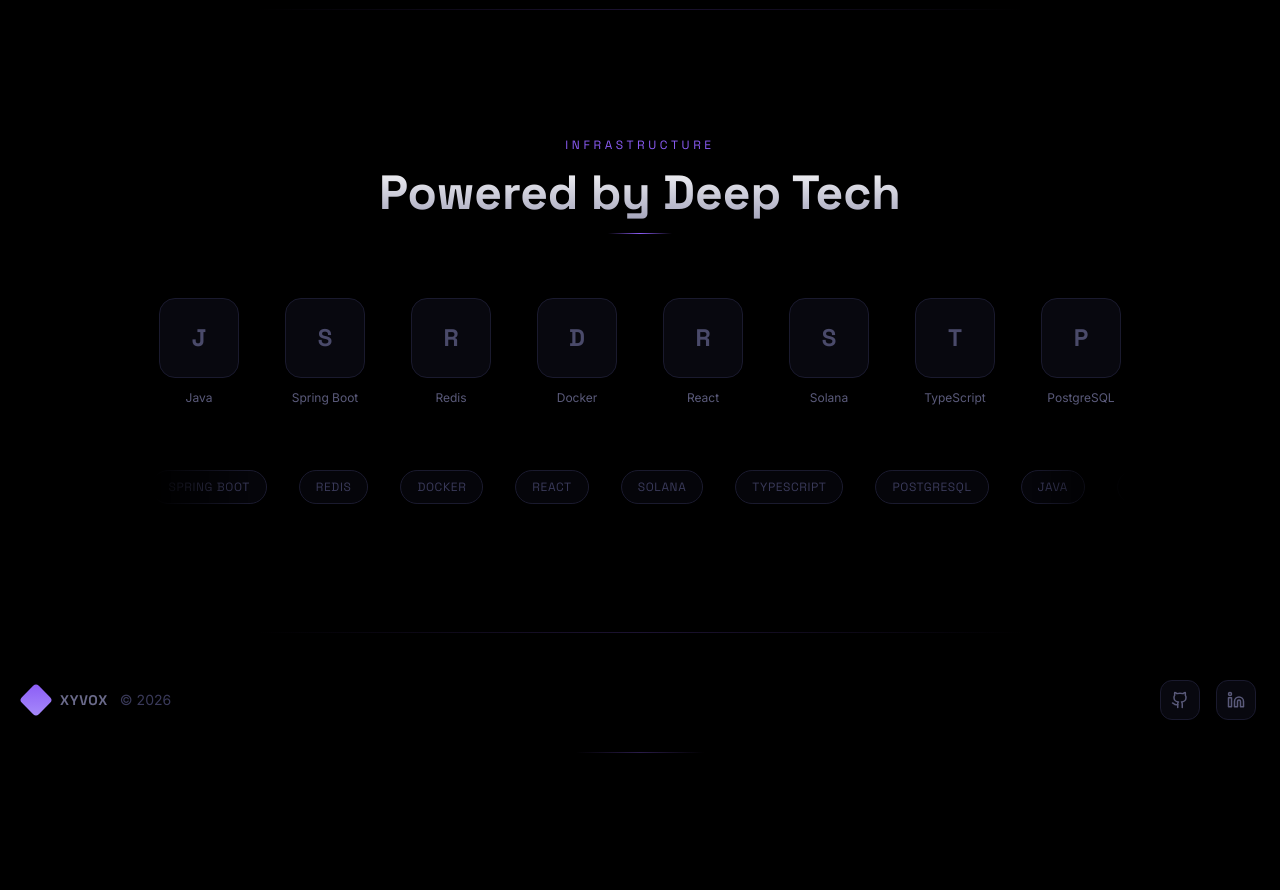
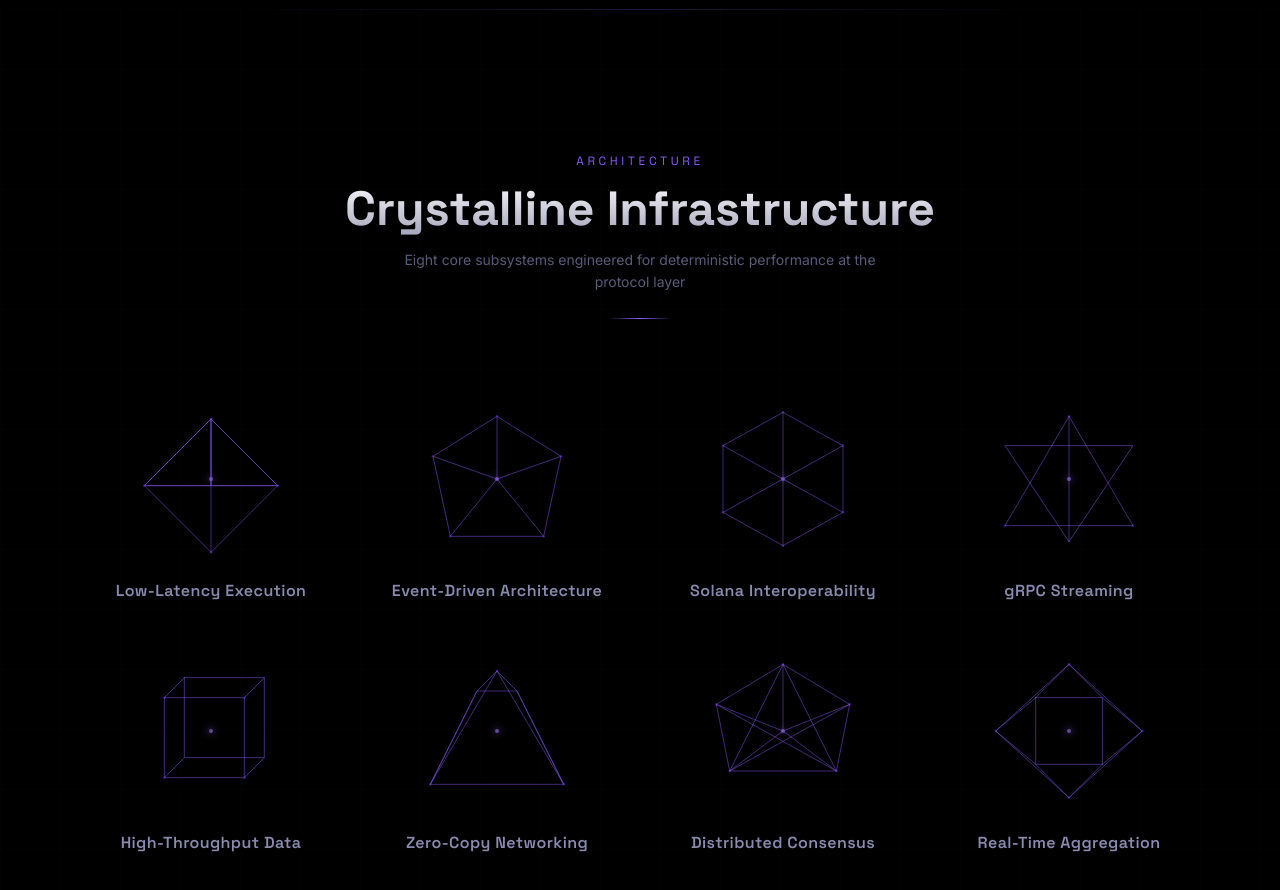
Before and after one commit to XYVOX/xyvox-landing-page-3w, a Next.js app: page / in a window 1280 px wide. Shown: the part 1760-2650 px from the top of the page. Before the commit the page ends 2561 px from the top, so only its background shows below. Built offline with nearby package versions, Linux system fonts and the light colour scheme.

Commit message:
feat: update Navbar with logo and redesign TechStack component\n\nUpdate Navbar to use new crystal logo and redesign TechStack with advanced wireframe shards.

```diff
--- a/components/tech-stack.tsx
+++ b/components/tech-stack.tsx
@@ -1,57 +1,334 @@
 "use client";
 
 import { motion, useInView } from "framer-motion";
-import { useRef } from "react";
+import { useRef, useState } from "react";
 
-const technologies = [
-  { name: "Java", color: "#ED8B00" },
-  { name: "Spring Boot", color: "#6DB33F" },
-  { name: "Redis", color: "#DC382D" },
-  { name: "Docker", color: "#2496ED" },
-  { name: "React", color: "#61DAFB" },
-  { name: "Solana", color: "#9945FF" },
-  { name: "TypeScript", color: "#3178C6" },
-  { name: "PostgreSQL", color: "#4169E1" },
+const capabilities = [
+  {
+    label: "Low-Latency Execution",
+    description: "Sub-millisecond order routing with optimized execution paths",
+    // Octahedron / diamond shape
+    paths: [
+      "M60 10 L110 60 L60 110 L10 60 Z",
+      "M60 10 L60 110",
+      "M10 60 L110 60",
+      "M60 10 L10 60 L60 60 Z",
+      "M60 10 L110 60 L60 60 Z",
+    ],
+  },
+  {
+    label: "Event-Driven Architecture",
+    description: "Reactive event streams with backpressure-aware processing",
+    // Pentagon prism
+    paths: [
+      "M60 8 L108 38 L95 98 L25 98 L12 38 Z",
+      "M60 8 L60 55",
+      "M108 38 L60 55",
+      "M95 98 L60 55",
+      "M25 98 L60 55",
+      "M12 38 L60 55",
+    ],
+  },
+  {
+    label: "Solana Interoperability",
+    description: "Native RPC adapters with cross-chain state synchronization",
+    // Hexagonal crystal
+    paths: [
+      "M60 5 L105 30 L105 80 L60 105 L15 80 L15 30 Z",
+      "M60 5 L60 105",
+      "M105 30 L15 80",
+      "M15 30 L105 80",
+    ],
+  },
+  {
+    label: "gRPC Streaming",
+    description: "Bi-directional streams with protocol buffer serialization",
+    // Double triangle / Star of David
+    paths: [
+      "M60 8 L108 90 L12 90 Z",
+      "M60 102 L12 30 L108 30 Z",
+      "M60 8 L60 102",
+    ],
+  },
+  {
+    label: "High-Throughput Data",
+    description: "Parallel pipeline processing at 10M+ events per second",
+    // Cube wireframe
+    paths: [
+      "M25 30 L85 30 L85 90 L25 90 Z",
+      "M40 15 L100 15 L100 75 L40 75 Z",
+      "M25 30 L40 15",
+      "M85 30 L100 15",
+      "M85 90 L100 75",
+      "M25 90 L40 75",
+    ],
+  },
+  {
+    label: "Zero-Copy Networking",
+    description: "Kernel-bypass I/O with memory-mapped buffer rings",
+    // Triangular prism
+    paths: [
+      "M60 10 L110 95 L10 95 Z",
+      "M60 10 L75 25 L110 95",
+      "M60 10 L45 25 L10 95",
+      "M10 95 L45 25 L75 25 L110 95",
+    ],
+  },
+  {
+    label: "Distributed Consensus",
+    description: "Byzantine fault-tolerant agreement across validator nodes",
+    // Icosahedron-like
+    paths: [
+      "M60 5 L110 35 L100 85 L20 85 L10 35 Z",
+      "M60 5 L20 85",
+      "M60 5 L100 85",
+      "M10 35 L100 85",
+      "M110 35 L20 85",
+      "M60 55 L10 35",
+      "M60 55 L110 35",
+      "M60 55 L20 85",
+      "M60 55 L100 85",
+      "M60 55 L60 5",
+    ],
+  },
+  {
+    label: "Real-Time Aggregation",
+    description: "Windowed VWAP computation with incremental state updates",
+    // Rhombus lattice
+    paths: [
+      "M60 5 L115 55 L60 105 L5 55 Z",
+      "M35 30 L85 30 L85 80 L35 80 Z",
+      "M60 5 L35 30",
+      "M60 5 L85 30",
+      "M115 55 L85 30",
+      "M115 55 L85 80",
+      "M60 105 L85 80",
+      "M60 105 L35 80",
+      "M5 55 L35 80",
+      "M5 55 L35 30",
+    ],
+  },
 ];
 
-function TechIcon({ tech, index }: { tech: (typeof technologies)[0]; index: number }) {
+function CrystalNode({
+  capability,
+  index,
+}: {
+  capability: (typeof capabilities)[number];
+  index: number;
+}) {
+  const [isHovered, setIsHovered] = useState(false);
+  const ref = useRef<HTMLDivElement>(null);
+  const isInView = useInView(ref, { once: true, margin: "-60px" });
+
+  // Calculate total stroke length for draw animation
+  const strokeDashLength = 400;
+
   return (
     <motion.div
-      initial={{ opacity: 0, scale: 0.8 }}
-      whileInView={{ opacity: 1, scale: 1 }}
-      viewport={{ once: true, margin: "-40px" }}
-      transition={{ duration: 0.5, delay: index * 0.08 }}
-      className="group flex flex-col items-center gap-3"
+      ref={ref}
+      initial={{ opacity: 0, y: 40 }}
+      animate={isInView ? { opacity: 1, y: 0 } : { opacity: 0, y: 40 }}
+      transition={{ duration: 0.7, delay: index * 0.1, ease: [0.16, 1, 0.3, 1] }}
+      className="relative group cursor-pointer"
+      onMouseEnter={() => setIsHovered(true)}
+      onMouseLeave={() => setIsHovered(false)}
     >
-      <div className="relative w-16 h-16 md:w-20 md:h-20 rounded-2xl border border-[#1a1a2e] bg-[#08080f] flex items-center justify-center transition-all duration-500 group-hover:border-[#8b5cf6]/40 group-hover:bg-[#0c0c18] group-hover:shadow-[0_0_30px_rgba(139,92,246,0.15)]">
-        {/* Tech letter as icon */}
-        <span
-          className="font-heading text-2xl font-bold text-[#4a4a6a] transition-all duration-500 group-hover:text-white"
+      <div className="flex flex-col items-center gap-5">
+        {/* Crystal SVG container */}
+        <div
+          className="relative w-[140px] h-[140px] md:w-[160px] md:h-[160px]"
+          style={{ perspective: "600px" }}
+        >
+          {/* Glow backdrop when hovered */}
+          <motion.div
+            className="absolute inset-0 rounded-full"
+            animate={{
+              opacity: isHovered ? 1 : 0,
+              scale: isHovered ? 1.2 : 0.8,
+            }}
+            transition={{ duration: 0.5 }}
             style={{
-            textShadow: "none",
+              background:
+                "radial-gradient(circle, rgba(139,92,246,0.25) 0%, rgba(139,92,246,0.05) 50%, transparent 70%)",
+              filter: "blur(15px)",
             }}
-          onMouseEnter={(e) => {
-            e.currentTarget.style.color = tech.color;
-            e.currentTarget.style.textShadow = `0 0 15px ${tech.color}60, 0 0 30px ${tech.color}30`;
+          />
+
+          {/* Rotating 3D wireframe */}
+          <motion.div
+            className="absolute inset-0"
+            animate={{
+              rotateY: isHovered ? 15 : 0,
+              rotateX: isHovered ? -10 : 0,
             }}
-          onMouseLeave={(e) => {
-            e.currentTarget.style.color = "";
-            e.currentTarget.style.textShadow = "none";
+            transition={{ duration: 0.6, ease: "easeOut" }}
+            style={{ transformStyle: "preserve-3d" }}
+          >
+            <svg
+              viewBox="0 0 120 110"
+              className="w-full h-full"
+              fill="none"
+              xmlns="http://www.w3.org/2000/svg"
+            >
+              {/* Inner glow core */}
+              <defs>
+                <radialGradient id={`core-glow-${index}`} cx="50%" cy="50%" r="50%">
+                  <stop
+                    offset="0%"
+                    stopColor={isHovered ? "#c4b5fd" : "#8b5cf6"}
+                    stopOpacity={isHovered ? 0.8 : 0.3}
+                  />
+                  <stop offset="50%" stopColor="#8b5cf6" stopOpacity={isHovered ? 0.3 : 0.08} />
+                  <stop offset="100%" stopColor="#8b5cf6" stopOpacity="0" />
+                </radialGradient>
+                <filter id={`glow-${index}`}>
+                  <feGaussianBlur stdDeviation={isHovered ? "3" : "1.5"} result="blur" />
+                  <feMerge>
+                    <feMergeNode in="blur" />
+                    <feMergeNode in="SourceGraphic" />
+                  </feMerge>
+                </filter>
+              </defs>
+
+              {/* Core glow circle */}
+              <motion.circle
+                cx="60"
+                cy="55"
+                r={isHovered ? 14 : 8}
+                fill={`url(#core-glow-${index})`}
+                animate={{
+                  opacity: isHovered ? 1 : 0.6,
+                }}
+                transition={{ duration: 0.5 }}
+              />
+
+              {/* Bright center dot */}
+              <motion.circle
+                cx="60"
+                cy="55"
+                animate={{
+                  r: isHovered ? 3 : 1.5,
+                  opacity: isHovered ? 1 : 0.5,
+                }}
+                transition={{ duration: 0.4 }}
+                fill={isHovered ? "#e9d5ff" : "#a78bfa"}
+              />
+
+              {/* Wireframe paths */}
+              {capability.paths.map((d, i) => (
+                <motion.path
+                  key={`${capability.label}-path-${i}`}
+                  d={d}
+                  stroke={isHovered ? "#a78bfa" : "#8b5cf6"}
+                  strokeWidth={isHovered ? 1.2 : 0.7}
+                  strokeLinecap="round"
+                  strokeLinejoin="round"
+                  fill="none"
+                  filter={isHovered ? `url(#glow-${index})` : undefined}
+                  initial={{
+                    strokeDasharray: strokeDashLength,
+                    strokeDashoffset: strokeDashLength,
+                    opacity: 0,
+                  }}
+                  animate={
+                    isInView
+                      ? {
+                          strokeDashoffset: 0,
+                          opacity: isHovered ? 1 : 0.5,
+                        }
+                      : {
+                          strokeDashoffset: strokeDashLength,
+                          opacity: 0,
+                        }
+                  }
+                  transition={{
+                    strokeDashoffset: {
+                      duration: 1.5,
+                      delay: index * 0.1 + i * 0.12,
+                      ease: "easeInOut",
+                    },
+                    opacity: { duration: 0.4 },
+                  }}
+                />
+              ))}
+
+              {/* Vertex dots */}
+              {capability.paths[0]
+                .split(/[MLZ]/)
+                .filter(Boolean)
+                .map((point, vi) => {
+                  const coords = point.trim().split(" ");
+                  if (coords.length < 2) return null;
+                  return (
+                    <motion.circle
+                      key={`vertex-${capability.label}-${vi}`}
+                      cx={coords[0]}
+                      cy={coords[1]}
+                      r={isHovered ? 2 : 1}
+                      fill={isHovered ? "#c4b5fd" : "#7c3aed"}
+                      initial={{ opacity: 0 }}
+                      animate={
+                        isInView
+                          ? { opacity: isHovered ? 0.9 : 0.4 }
+                          : { opacity: 0 }
+                      }
+                      transition={{
+                        duration: 0.5,
+                        delay: index * 0.1 + vi * 0.1 + 0.8,
+                      }}
+                    />
+                  );
+                })}
+            </svg>
+          </motion.div>
+        </div>
+
+        {/* Label */}
+        <div className="text-center">
+          <motion.p
+            className="font-heading text-sm md:text-base font-semibold tracking-wide transition-colors duration-300"
+            style={{
+              color: isHovered ? "#e9d5ff" : "#8a8aaf",
             }}
           >
-          {tech.name.charAt(0)}
-        </span>
-        {/* Glow ring on hover */}
-        <div
-          className="absolute inset-0 rounded-2xl opacity-0 group-hover:opacity-100 transition-opacity duration-500"
+            {capability.label}
+          </motion.p>
+
+          {/* Description - appears on hover */}
+          <motion.p
+            className="mt-2 text-xs font-sans max-w-[200px] mx-auto leading-relaxed"
+            initial={{ opacity: 0, y: 5, height: 0 }}
+            animate={{
+              opacity: isHovered ? 1 : 0,
+              y: isHovered ? 0 : 5,
+              height: isHovered ? "auto" : 0,
+            }}
+            transition={{ duration: 0.3 }}
+            style={{ color: "#6a6a8e" }}
+          >
+            {capability.description}
+          </motion.p>
+        </div>
+      </div>
+
+      {/* Pulse ring on hover */}
+      <motion.div
+        className="absolute top-[70px] md:top-[80px] left-1/2 -translate-x-1/2 -translate-y-1/2 rounded-full pointer-events-none"
+        animate={{
+          width: isHovered ? 180 : 0,
+          height: isHovered ? 180 : 0,
+          opacity: isHovered ? [0.4, 0] : 0,
+        }}
+        transition={{
+          duration: 1.5,
+          repeat: isHovered ? Number.POSITIVE_INFINITY : 0,
+          ease: "easeOut",
+        }}
         style={{
-            boxShadow: `inset 0 0 15px ${tech.color}10`,
+          border: "1px solid rgba(139, 92, 246, 0.3)",
         }}
       />
-      </div>
-      <span className="text-xs font-sans text-[#5a5a7a] group-hover:text-[#a0a0b8] transition-colors duration-300">
-        {tech.name}
-      </span>
     </motion.div>
   );
 }
@@ -61,51 +338,51 @@ export function TechStack() {
   const isHeadingInView = useInView(headingRef, { once: true, margin: "-80px" });
 
   return (
-    <section id="technology" className="relative py-24 md:py-32 bg-[#000000]">
+    <section id="technology" className="relative py-24 md:py-36 bg-[#000000] overflow-hidden">
       {/* Divider line */}
       <div className="absolute top-0 left-1/2 -translate-x-1/2 w-[80%] max-w-3xl h-px bg-gradient-to-r from-transparent via-[#8b5cf6]/20 to-transparent" />
 
-      <div className="max-w-5xl mx-auto px-6">
+      {/* Subtle grid pattern in background */}
+      <div
+        className="absolute inset-0 opacity-[0.03]"
+        style={{
+          backgroundImage: `
+            linear-gradient(rgba(139, 92, 246, 0.5) 1px, transparent 1px),
+            linear-gradient(90deg, rgba(139, 92, 246, 0.5) 1px, transparent 1px)
+          `,
+          backgroundSize: "60px 60px",
+        }}
+      />
+
+      <div className="relative max-w-6xl mx-auto px-6">
         {/* Heading */}
         <motion.div
           ref={headingRef}
           initial={{ opacity: 0, y: 40 }}
           animate={isHeadingInView ? { opacity: 1, y: 0 } : { opacity: 0, y: 40 }}
           transition={{ duration: 0.8, ease: [0.16, 1, 0.3, 1] }}
-          className="text-center mb-16"
+          className="text-center mb-20"
         >
           <p className="font-heading text-xs tracking-[0.3em] uppercase text-[#8b5cf6] mb-4">
-            Infrastructure
+            Architecture
           </p>
           <h2 className="font-heading text-3xl md:text-5xl font-bold text-balance">
             <span className="bg-gradient-to-b from-white to-[#a0a0b8] bg-clip-text text-transparent">
-              Powered by Deep Tech
+              Crystalline Infrastructure
             </span>
           </h2>
-          <div className="mt-4 mx-auto w-16 h-px bg-gradient-to-r from-transparent via-[#8b5cf6] to-transparent" />
+          <p className="mt-4 font-sans text-sm text-[#5a5a7a] max-w-lg mx-auto leading-relaxed">
+            Eight core subsystems engineered for deterministic performance at the
+            protocol layer
+          </p>
+          <div className="mt-6 mx-auto w-16 h-px bg-gradient-to-r from-transparent via-[#8b5cf6] to-transparent" />
         </motion.div>
 
-        {/* Tech grid */}
-        <div className="grid grid-cols-4 md:grid-cols-8 gap-6 md:gap-8 justify-items-center">
-          {technologies.map((tech, index) => (
-            <TechIcon key={tech.name} tech={tech} index={index} />
+        {/* Crystal grid */}
+        <div className="grid grid-cols-2 md:grid-cols-4 gap-8 md:gap-10">
+          {capabilities.map((cap, index) => (
+            <CrystalNode key={cap.label} capability={cap} index={index} />
           ))}
-        </div>
-
-        {/* Marquee - continuous scrolling strip */}
-        <div className="mt-16 overflow-hidden relative">
-          <div className="absolute left-0 top-0 bottom-0 w-24 bg-gradient-to-r from-[#000000] to-transparent z-10" />
-          <div className="absolute right-0 top-0 bottom-0 w-24 bg-gradient-to-l from-[#000000] to-transparent z-10" />
-          <div className="animate-marquee flex gap-8 whitespace-nowrap">
-            {[...technologies, ...technologies].map((tech, i) => (
-              <span
-                key={`${tech.name}-${i}`}
-                className="inline-block px-4 py-2 text-xs font-heading tracking-wider uppercase text-[#3a3a5a] border border-[#1a1a2e] rounded-full bg-[#05050a]"
-              >
-                {tech.name}
-              </span>
-            ))}
-          </div>
         </div>
       </div>
     </section>
```
Also changed, not shown: components/navbar.tsx (+10 -3 lines), public/logo.png (added), 1 other file (tests, documents, lock files or other folders). Lines whose indentation alone changed are shown as unchanged.
